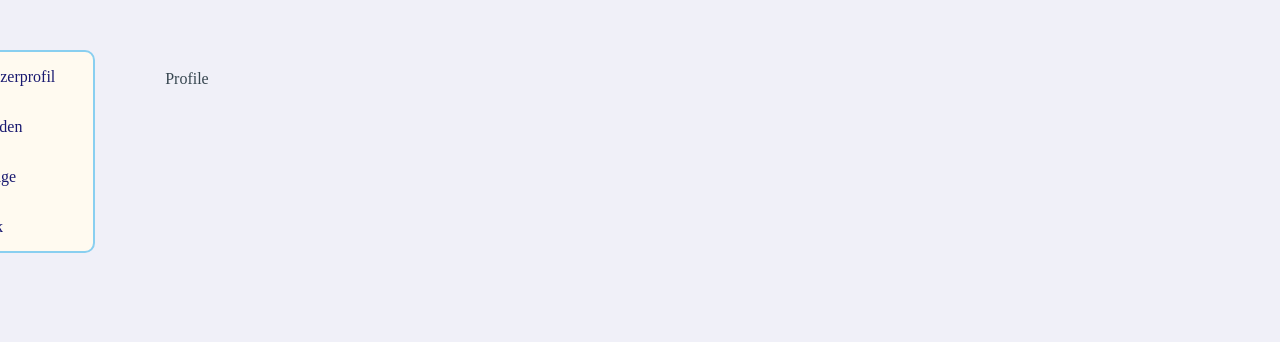
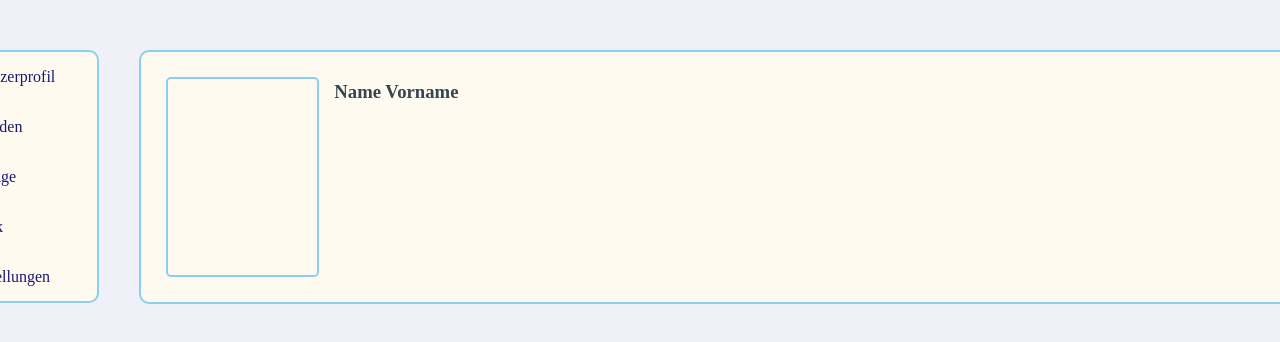
Before and after one commit to ilhmpy/rockgram, a React (Create React App) app: page /profile in a window 1280 px wide. Shown: the top 342 px of the page. Built offline with nearby package versions, Linux system fonts and the light colour scheme; a web font is replaced by a local one.

Commit message:
profile changes

```diff
--- a/src/components/Navigation/Navigation.tsx
+++ b/src/components/Navigation/Navigation.tsx
@@ -19,6 +19,7 @@ export const Navigation = ({ children }) => {
             <NavigationMenuLink to="/friends">{t("NavigationMenu.friends")}</NavigationMenuLink>
             <NavigationMenuLink to="/posts">{t("NavigationMenu.posts")}</NavigationMenuLink>
             <NavigationMenuLink to="/music">{t("NavigationMenu.music")}</NavigationMenuLink>
+            <NavigationMenuLink to="/settings">{t("NavigationMenu.settings")}</NavigationMenuLink>
         </NavigationMenu>
         <NavigationContentContainer>
             {children}
@@ -45,9 +46,9 @@ const NavigationContainer = styled.div`
 
 const NavigationMenu = styled.div`
     width: 13%;
-    height: 203px;
+    height: 253px;
     background: rgb(255, 250, 240);
-    margin-right: 50px;
+    margin-right: 20px;
     border-radius: 10px;
     border: 2px solid rgb(137, 207, 240);
     user-select: none;
@@ -73,5 +74,6 @@ const NavigationMenuItem = styled.a`
 
 const NavigationContentContainer = styled.div`
     padding: 20px;
+    padding-top: 0px;
     width: 100%;
 `;
--- /dev/null
+++ b/src/components/WhiteContainer/WhiteContainer.tsx
@@ -0,0 +1,10 @@
+import styled from "styled-components";
+
+export const WhiteContainer = styled.div`
+    width: 100%:
+    height: auto;
+    border-radius: 10px;
+    padding: 25px;
+    background: rgb(255, 250, 240);
+    border: 2px solid rgb(137, 207, 240);
+`;
--- a/src/components/index.ts
+++ b/src/components/index.ts
@@ -3,3 +3,4 @@ export { Modal } from "./Modal/Modal";
 export { Input } from "./Input/Input";
 export { Button } from "./Button/Button";
 export { Navigation } from "./Navigation/Navigation";
+export { WhiteContainer } from "./WhiteContainer/WhiteContainer"
--- a/src/i18n/locales/de.ts
+++ b/src/i18n/locales/de.ts
@@ -13,7 +13,8 @@ export const de = {
             profile: "Benutzerprofil",
             friends: "Freunden",
             posts: "Beiträge",
-            music: "Musik"
+            music: "Musik",
+            settings: "Einstellungen"
         },
 
         ProfilePage: {
--- a/src/pages/Profile/Profile.tsx
+++ b/src/pages/Profile/Profile.tsx
@@ -1,5 +1,41 @@
+import styled from "styled-components"
+import { WhiteContainer } from "../../components"
+
 export const Profile = () => {
     return (
-        <div>Profile</div>
+        <div>
+            <WhiteContainer>
+                <Flex>
+                    <ProfileAvatar></ProfileAvatar>
+                    <ProfileBlock>
+                        <ProfileName>Name Vorname</ProfileName>
+                    </ProfileBlock>
+                </Flex>
+            </WhiteContainer>
+        </div>
     )
 }
+
+const Flex = styled.div`
+    width: 100%;
+    display: flex;
+`;
+
+const ProfileAvatar = styled.div`
+    width: 180px;
+    height: 200px;
+    border-radius: 5px;
+    cursor: pointer;
+    border: 2px solid rgb(137, 207, 240);
+    margin-right: 15px;
+`;
+
+const ProfileBlock = styled.div`
+    width: 100%;
+    height: auto;
+    padding-top: 5px;
+`
+
+const ProfileName = styled.h3`
+    line-height: 20px;
+`;
```
